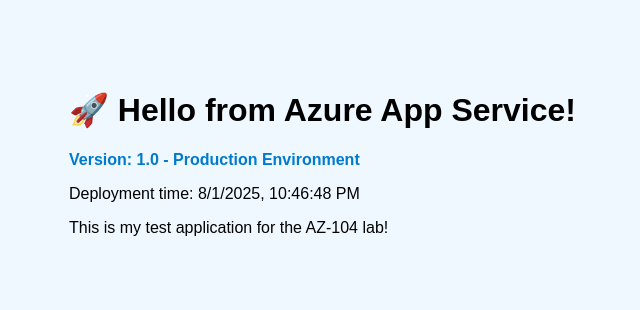
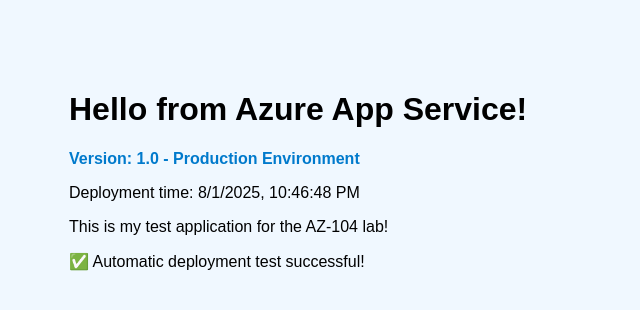
Before and after one commit to jimacampos/azure-app-service-test, a plain HTML site: page index.html in a window 1280 px wide. Shown: the whole page, without its empty margins (271-911 px from the left). Drawn offline with Linux system fonts and the light colour scheme.

Commit message:
Update index.html

```diff
--- a/index.html
+++ b/index.html
@@ -1,7 +1,7 @@
 <!DOCTYPE html>
 <html>
 <head>
-    <title>My Test App - Version 1.0</title>
+    <title>My Test App - Version 1.1</title>
     <style>
         body { font-family: Arial; margin: 50px; background-color: #f0f8ff; }
         .container { max-width: 600px; margin: auto; padding: 20px; }
@@ -10,10 +10,11 @@
 </head>
 <body>
     <div class="container">
-        <h1>🚀 Hello from Azure App Service!</h1>
+        <h1>Hello from Azure App Service!</h1>
         <p class="version">Version: 1.0 - Production Environment</p>
         <p>Deployment time: <span id="time"></span></p>
         <p>This is my test application for the AZ-104 lab!</p>
+        <p>✅ Automatic deployment test successful!</p>
     </div>
     <script>
         document.getElementById('time').innerHTML = new Date().toLocaleString();
```
